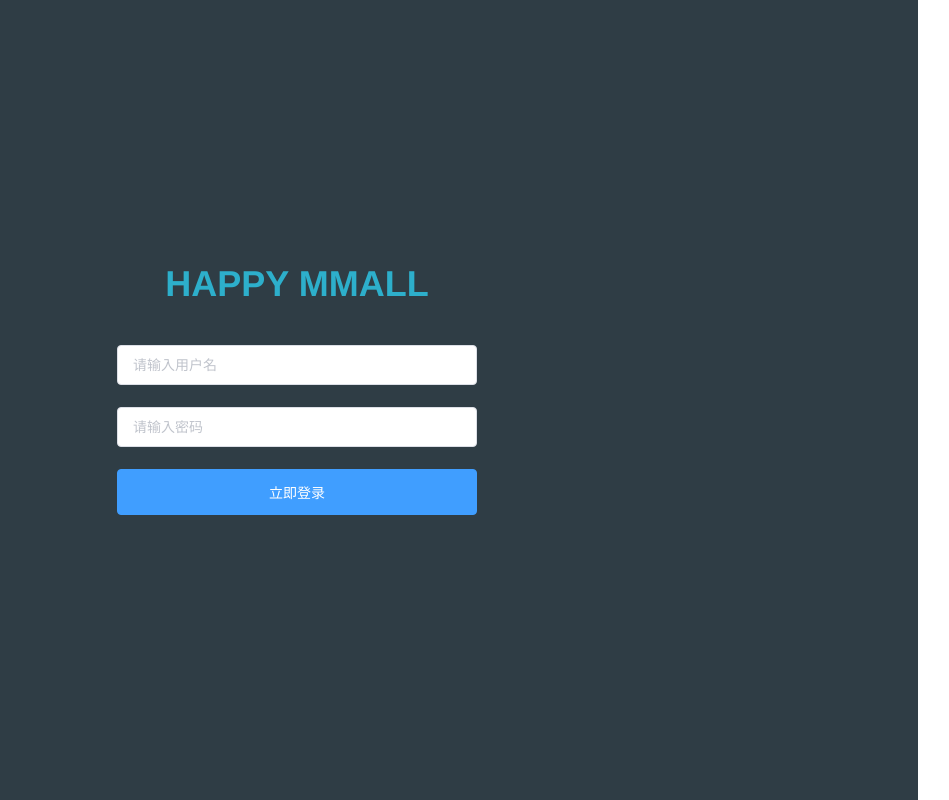
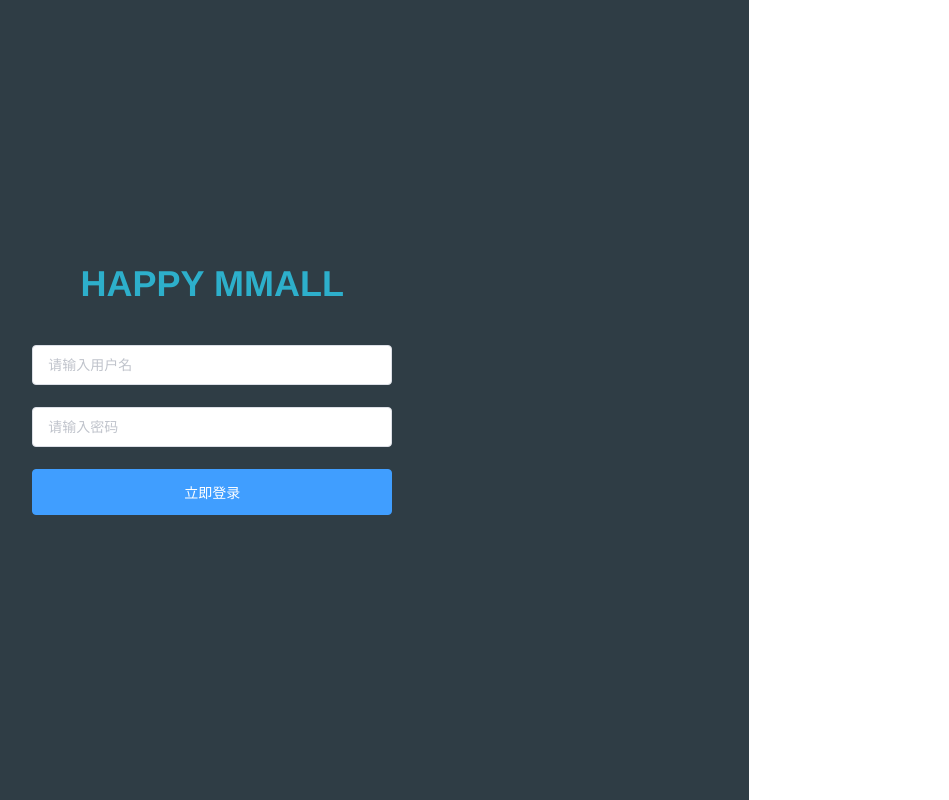
Before and after one commit to Friday-F/hayyp-mall-vue, a Vue app: page /#/login in a window 1280 px wide. Shown: the whole page, without its empty margins (324-1273 px from the left). Built offline with nearby package versions, Linux system fonts and the light colour scheme.

Commit message:
feat: new1111

```diff
--- a/src/App.vue
+++ b/src/App.vue
@@ -13,7 +13,7 @@ export default {
 
 <style>
 body,html{
-  width: 99%;
+  width: 92%;
   height:100%;
 }
 #app {
```
